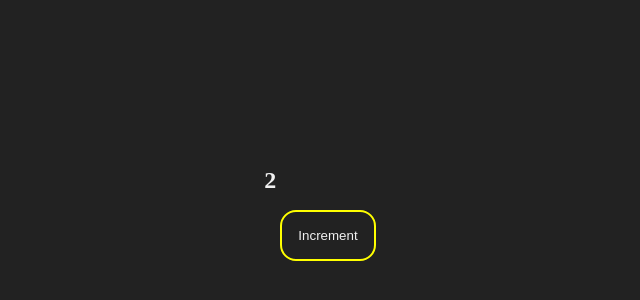
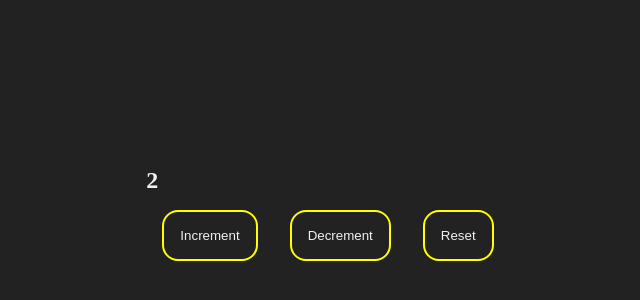
Before and after one commit to hsrvms/develhope-exercises, a React (Vite) app in the folder React/: page / in a window 1280 px wide. Shown: the part 178-478 px from the top of the page, without its empty margins (312-952 px from the left). Built offline with nearby package versions, Linux system fonts and the light colour scheme.

Commit message:
33-state

```diff
--- a/React/src/App.jsx
+++ b/React/src/App.jsx
@@ -5,14 +5,20 @@ function CounterDisplay({ counter }) {
 	return <h2>{counter}</h2>
 }
 
-function Counter({ initialValue, incrementAmount }) {
+function Counter({ initialValue, amount }) {
 	const [counter, setCounter] = useState(initialValue);
 
 	return (
 		<div>
 			<CounterDisplay counter={counter}/>
-			<button onClick={() => setCounter(counter + incrementAmount)}>
+			<button onClick={() => setCounter(counter + amount)}>
 				Increment
+			</button>
+			<button onClick={() => setCounter(counter - amount)}>
+				Decrement
+			</button>
+			<button onClick={() => setCounter(initialValue)}>
+				Reset
 			</button>
 		</div>
 	);
@@ -21,7 +27,7 @@ function Counter({ initialValue, incrementAmount }) {
 const App = () => {
 	return (
 		<div id="app">
-			<Counter initialValue={2} incrementAmount={3} />
+			<Counter initialValue={2} amount={3} />
 		</div>
 	);
 };
```
